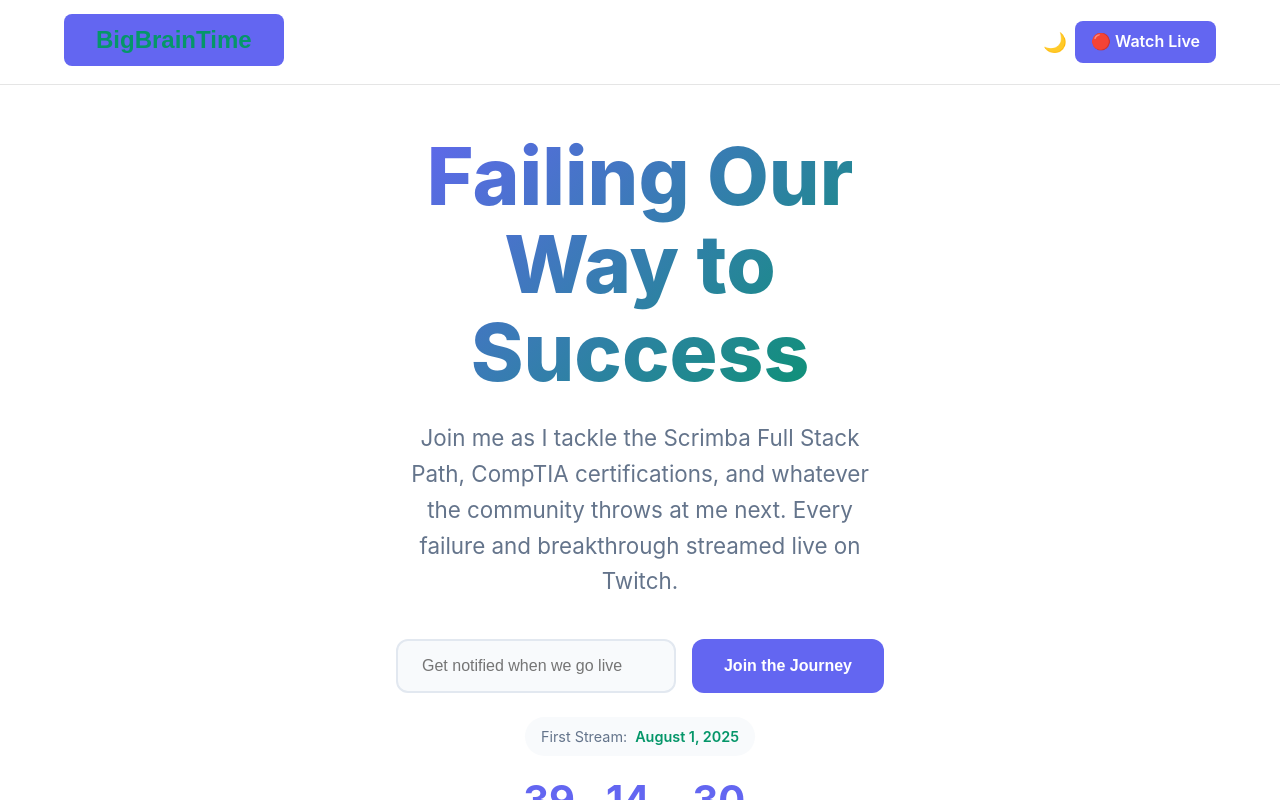
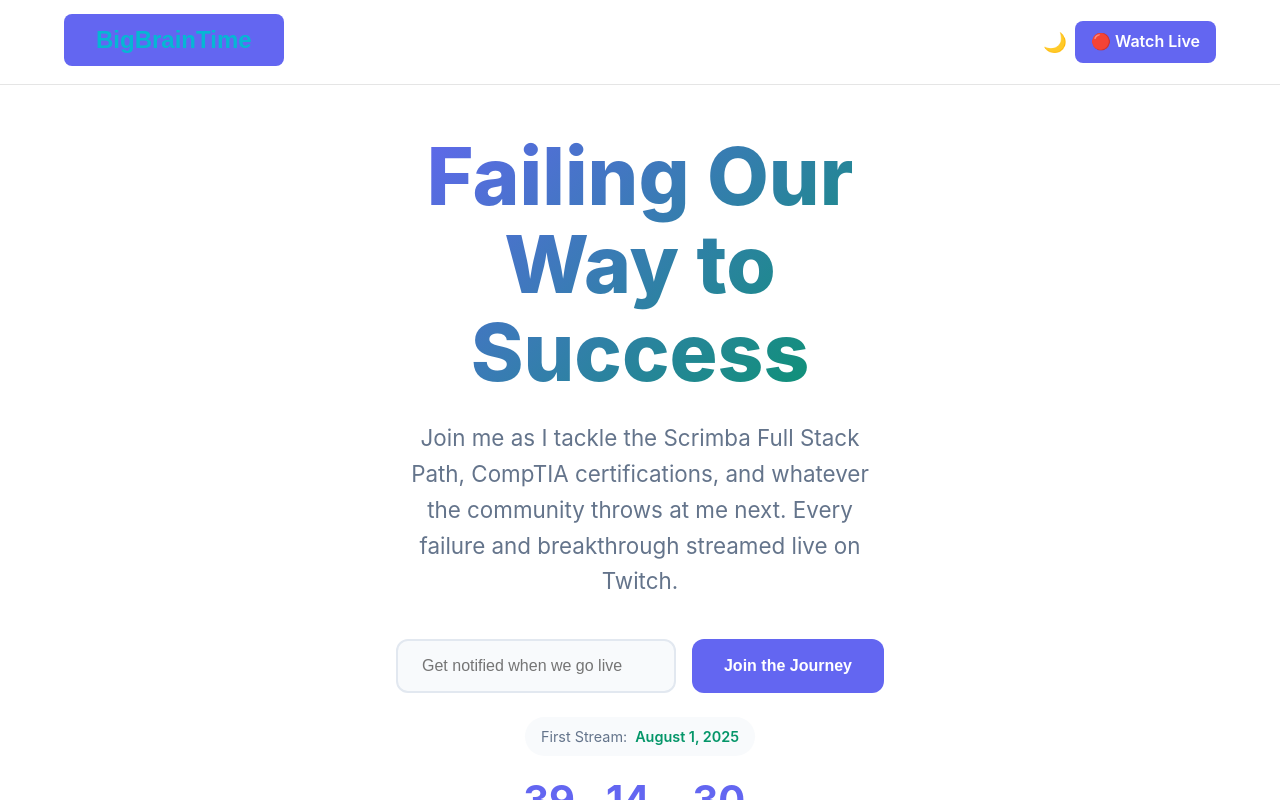
Before and after one commit to BigBrainTimeTV/bigbraintime-website, a React (Create React App) app: page / in a window 1280 px wide. In both pictures the pointer is over the button "BigBrainTime". Shown: the top 800 px of the page. Built offline with nearby package versions, Linux system fonts and the light colour scheme.

Commit message:
update hover effect on logo

```diff
--- a/src/App.css
+++ b/src/App.css
@@ -16,6 +16,7 @@
   --text-secondary: #a0a0a0;
   --text-muted: #666666;
   --accent: #10B981;
+  --logo-hover: #10B981;
   --border: rgba(255, 255, 255, 0.1);
   --border-hover: rgba(255, 255, 255, 0.2);
   --shadow: rgba(0, 0, 0, 0.3);
@@ -45,6 +46,7 @@ body.light-mode {
   --text-secondary: #64748b;
   --text-muted: #94a3b8;
   --accent: #059669;
+  --logo-hover: #06B6D4;
   --border: rgba(0, 0, 0, 0.1);
   --border-hover: rgba(0, 0, 0, 0.2);
   --shadow: rgba(0, 0, 0, 0.1);
@@ -103,7 +105,7 @@ body {
 }
 
 .nav-logo:hover {
-  color: var(--accent);
+  color: var(--logo-hover);
 }
 
 .watch-live-button {
```
